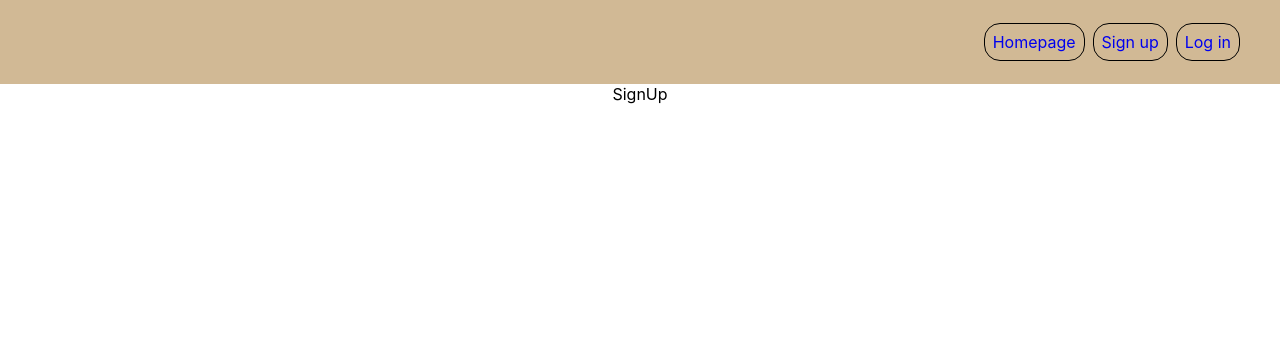
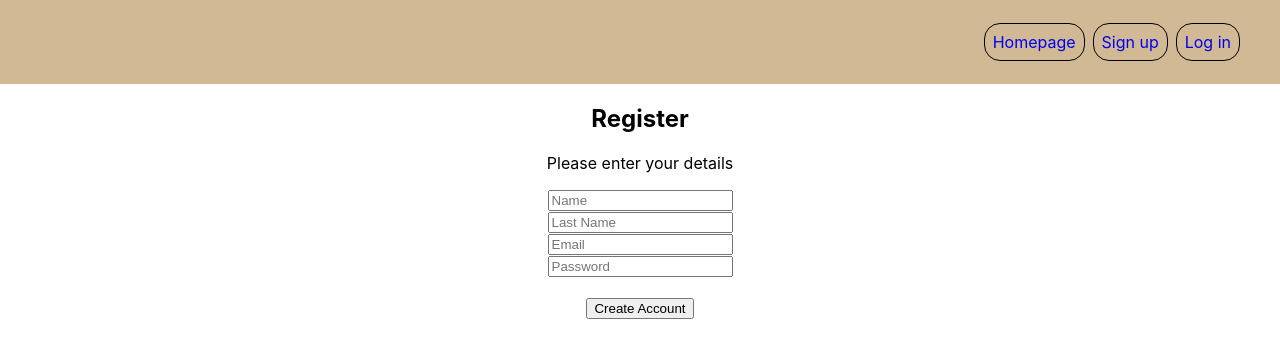
Before and after one commit to AvresCode/tdg-assess, a React (Create React App) app: page /signup in a window 1280 px wide. Shown: the top 358 px of the page. Built offline with nearby package versions, Linux system fonts and the light colour scheme.

Commit message:
Added signup and login fields

```diff
--- a/src/App.js
+++ b/src/App.js
@@ -13,7 +13,7 @@ function App() {
         <Route path="/" element={<Homapage />} />
         <Route path="/signup" element={<SignUp />} />
         <Route path="/signup" element={<SignUp />} />
-        <Route path="/Login" element={<Login />} />
+        <Route path="/login" element={<Login />} />
       </Routes>
     </div>
   );
--- a/src/components/Navbar.js
+++ b/src/components/Navbar.js
@@ -18,7 +18,9 @@ export const Navbar = () => {
       </div>
       <div>
         {" "}
-        <Link className="nav-item">Log in</Link>
+        <Link to="/login" className="nav-item">
+          Log in
+        </Link>
       </div>
     </div>
   );
--- a/src/pages/Login.js
+++ b/src/pages/Login.js
@@ -1,3 +1,41 @@
+import { useState } from "react";
+import { Link } from "react-router-dom";
 export const Login = () => {
-  return <div>Login</div>;
+  const [email, setEmail] = useState("");
+  const [password, setPassword] = useState("");
+
+  return (
+    <div className="signup-container">
+      <h2> Login</h2>
+      <form>
+        <div>
+          {" "}
+          <input
+            type="text"
+            placeholder="Email"
+            value={email}
+            onChange={(e) => setEmail(e.target.value)}
+            required
+          ></input>
+        </div>
+        <div>
+          {" "}
+          <input
+            type="text"
+            placeholder="Password"
+            value={password}
+            onChange={(e) => setPassword(e.target.value)}
+            required
+          ></input>
+        </div>
+        <br />
+        <button type="submit"> Login</button>
+      </form>
+      <div>
+        {" "}
+        Don't have an account yet? Click <Link to="/signup">here</Link> to sign
+        up
+      </div>
+    </div>
+  );
 };
--- a/src/pages/SignUp.js
+++ b/src/pages/SignUp.js
@@ -1,3 +1,59 @@
+import { useState } from "react";
+
 export const SignUp = () => {
-  return <div>SignUp</div>;
+  const [name, setName] = useState("");
+  const [lastName, setLastName] = useState("");
+  const [email, setEmail] = useState("");
+  const [password, setPassword] = useState("");
+
+  return (
+    <div className="signup-container">
+      <h2> Register</h2>
+      <p> Please enter your details</p>
+      <form>
+        <div>
+          {" "}
+          <input
+            type="text"
+            placeholder="Name"
+            value={name}
+            onChange={(e) => setName(e.target.value)}
+            required
+          ></input>
+        </div>
+        <div>
+          {" "}
+          <input
+            type="text"
+            placeholder="Last Name"
+            value={lastName}
+            onChange={(e) => setLastName(e.target.value)}
+            required
+          ></input>
+        </div>
+        <div>
+          {" "}
+          <input
+            type="text"
+            placeholder="Email"
+            value={email}
+            onChange={(e) => setEmail(e.target.value)}
+            required
+          ></input>
+        </div>
+        <div>
+          {" "}
+          <input
+            type="text"
+            placeholder="Password"
+            value={password}
+            onChange={(e) => setPassword(e.target.value)}
+            required
+          ></input>
+        </div>
+        <br />
+        <button type="submit"> Create Account</button>
+      </form>
+    </div>
+  );
 };
```
